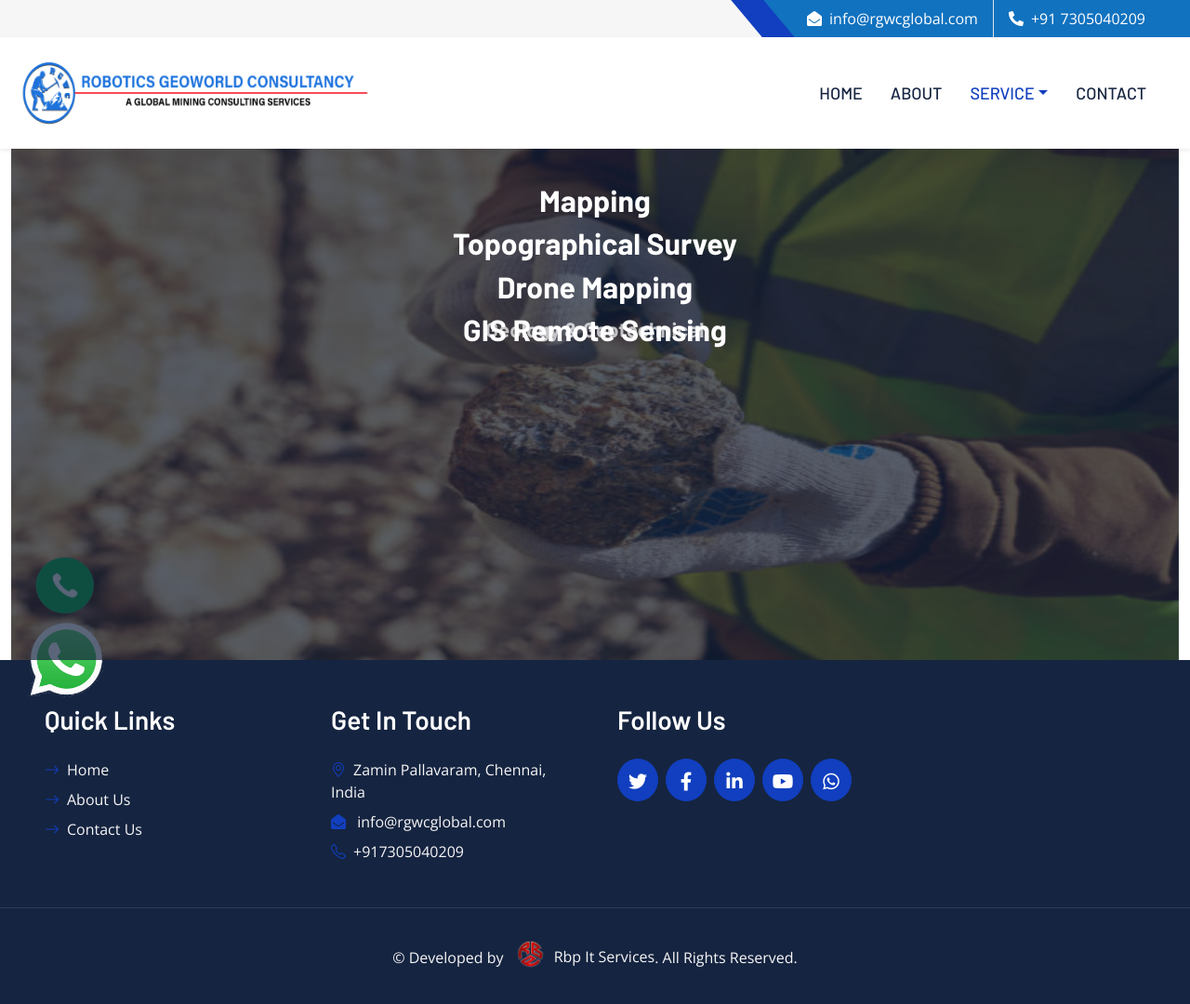
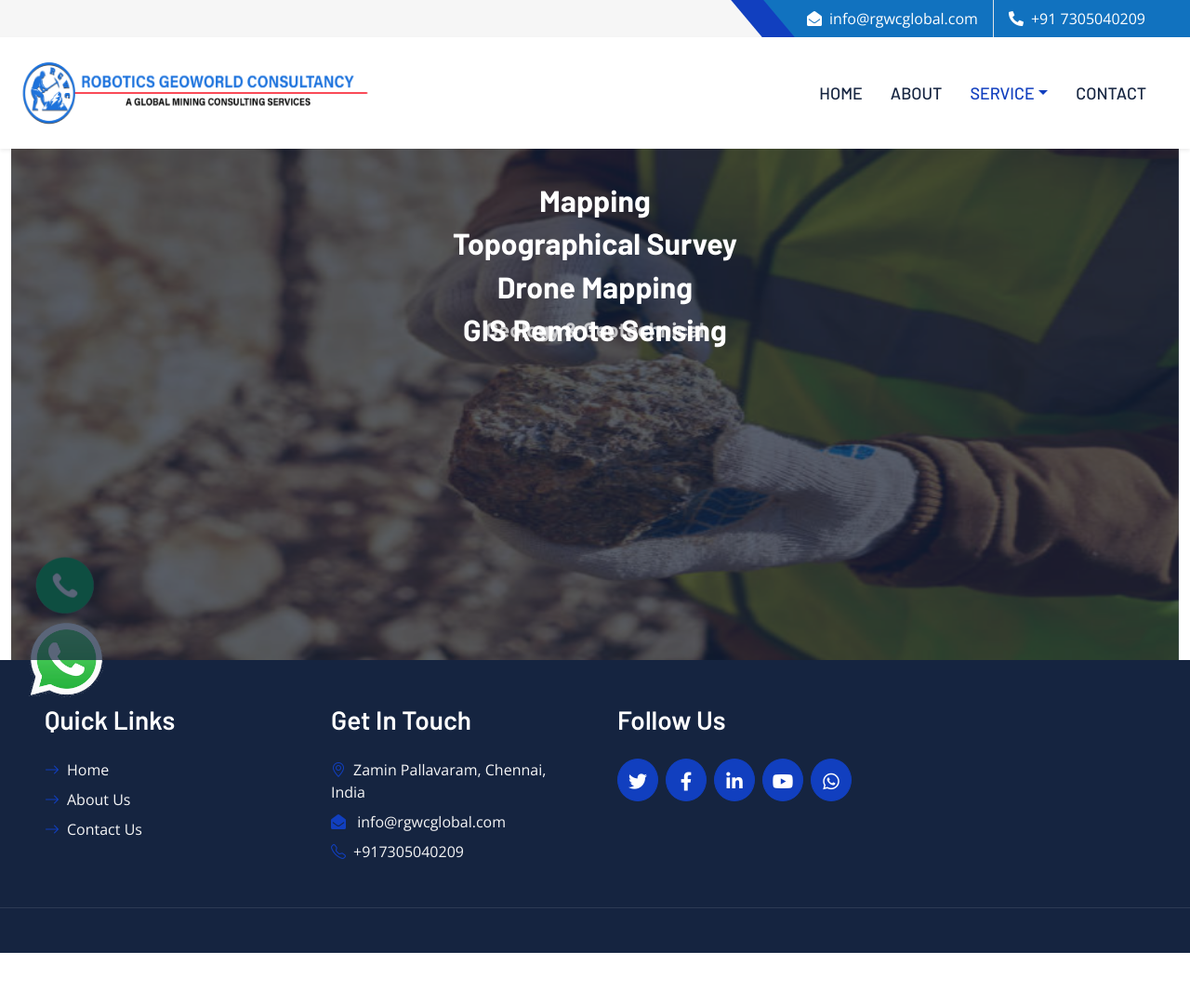
Before and after one commit to CHANDRUK29/robotics-consultancy-website, a plain HTML site: page Exploration.html in a window 1280 px wide. Shown: the whole page at 93% size. After the commit the page ends 1025 px from the top, so only its background shows below. Drawn offline with nearby package versions, Linux system fonts and the light colour scheme.

Commit message:
minor fixes made

```diff
--- a/Exploration.html
+++ b/Exploration.html
@@ -172,9 +172,9 @@
     </div>
     <div class="container-fluid bg-dark text-secondary text-center border-top py-4 px-5"
         style="border-color: rgba(256, 256, 256, .1) !important;">
-        <p class="m-0">&copy; Developed by <span><img src="img/logo.png"
-                    style="height: 50px;width:50px;margin-bottom:11px " />Rbp It Services</span>. All Rights Reserved.
-        </p>
+        <!-- <p class="m-0">&copy; Developed by <span><img src="img/logo.png"
+                    style="height: 50px;width:50px;margin-bottom:11px " />Chandru k</span>. All Rights Reserved.
+        </p> -->
     </div>
     <!-- Footer End -->
 
```
Also changed, not shown: Mining.html (+3 -3 lines), Other Services.html (+3 -3 lines), Reporting.html (+3 -3 lines), about.html (+3 -3 lines), contact.html (+3 -3 lines), index.html (+3 -3 lines).
